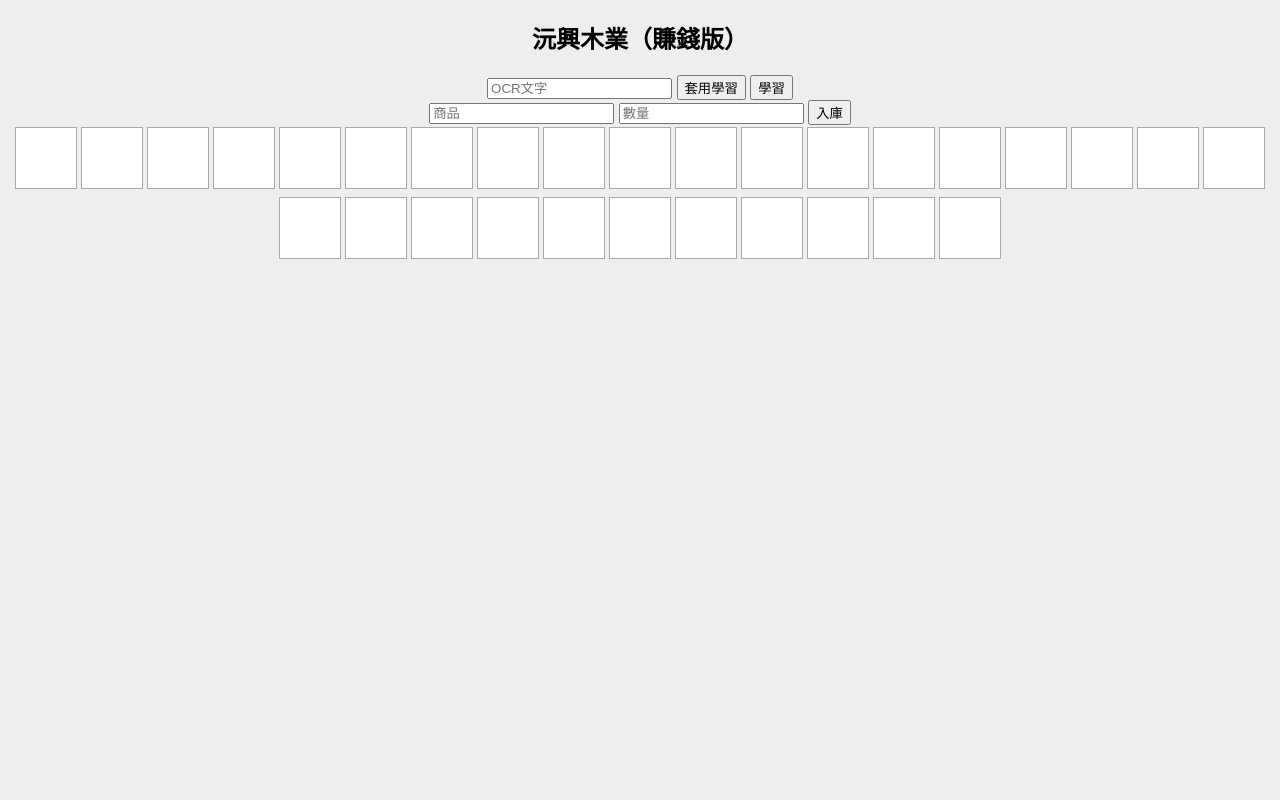
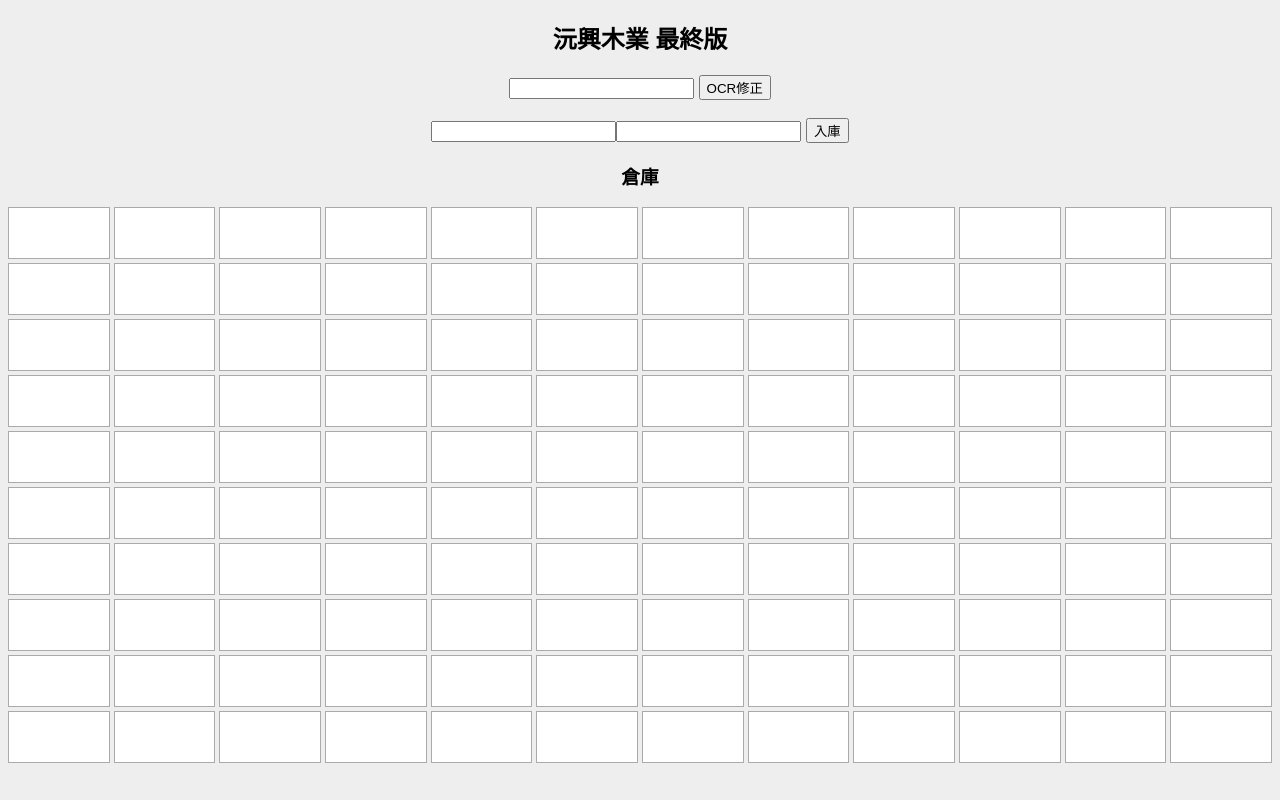
Before and after one commit to x0937952700-cmd/YUANXING, a Flask app: page / in a window 1280 px wide. Run offline with Flask 3, Linux system fonts and the light colour scheme; some libraries are stand-ins or nearby versions.

Commit message:
Update index.html

```diff
--- a/templates/index.html
+++ b/templates/index.html
@@ -3,112 +3,79 @@
 <head>
 <meta name="viewport" content="width=device-width">
 <style>
-body{font-family:Arial;text-align:center;background:#eee;}
-.cell{
- width:60px;height:60px;border:1px solid #aaa;
- display:inline-block;margin:2px;
- background:#fff;
-}
-.drag{
- background:#6fa8dc;color:#fff;
-}
+body{font-family:Arial;background:#eee;text-align:center;}
+.grid{display:grid;grid-template-columns:repeat(12,1fr);gap:4px;}
+.cell{height:50px;background:#fff;border:1px solid #aaa;}
+.drag{background:#6fa8dc;color:#fff;}
 </style>
 </head>
 
 <body>
 
-<h2>沅興木業（賺錢版）</h2>
+<h2>沅興木業 最終版</h2>
 
-<!-- OCR -->
-<div>
-<input id="ocr" placeholder="OCR文字">
-<button onclick="applyOCR()">套用學習</button>
-<button onclick="learnOCR()">學習</button>
-</div>
+<input id="ocr">
+<button onclick="applyOCR()">OCR修正</button>
 
-<!-- 入庫 -->
-<div>
-<input id="p" placeholder="商品">
-<input id="q" placeholder="數量">
+<br><br>
+
+<input id="p"><input id="q">
 <button onclick="add()">入庫</button>
-</div>
 
-<!-- 倉庫 -->
-<div id="warehouse"></div>
+<h3>倉庫</h3>
+<div id="w" class="grid"></div>
 
 <script>
 
-let dragItem="";
+let dragItem=""
 
-/* OCR學習 */
-function learnOCR(){
- let w=prompt("錯誤")
- let c=prompt("正確")
-
- fetch("/api/ocr_learn",{
-  method:"POST",
-  headers:{"Content-Type":"application/json"},
-  body:JSON.stringify({w:w,c:c})
- })
-}
-
-/* OCR套用 */
 function applyOCR(){
  fetch("/api/ocr_apply?t="+ocr.value)
  .then(r=>r.json())
  .then(d=>ocr.value=d.text)
 }
 
-/* 入庫 */
 function add(){
- fetch("/api/add",{
-  method:"POST",
-  headers:{"Content-Type":"application/json"},
-  body:JSON.stringify({p:p.value,q:Number(q.value)})
- })
+ fetch("/api/add",{method:"POST",
+ headers:{"Content-Type":"application/json"},
+ body:JSON.stringify({p:p.value,q:Number(q.value)})})
 }
 
-/* 建倉庫 */
 function build(){
- let w=document.getElementById("warehouse");
- w.innerHTML="";
+ let w=document.getElementById("w")
+ w.innerHTML=""
 
- for(let i=0;i<30;i++){
-  let d=document.createElement("div");
-  d.className="cell";
-  d.dataset.loc="L"+i;
+ for(let i=0;i<120;i++){
+  let c=document.createElement("div")
+  c.className="cell"
+  c.dataset.loc="L"+i
 
-  d.ondrop=(e)=>{
+  c.ondrop=(e)=>{
     e.preventDefault()
-    fetch("/api/move",{
-      method:"POST",
-      headers:{"Content-Type":"application/json"},
-      body:JSON.stringify({p:dragItem,loc:d.dataset.loc})
-    })
+    fetch("/api/move",{method:"POST",
+    headers:{"Content-Type":"application/json"},
+    body:JSON.stringify({p:dragItem,loc:c.dataset.loc})})
   }
 
-  d.ondragover=(e)=>e.preventDefault()
-
-  w.appendChild(d)
+  c.ondragover=(e)=>e.preventDefault()
+  w.appendChild(c)
  }
 }
 
-/* 載入 */
 function load(){
  fetch("/api/warehouse")
  .then(r=>r.json())
  .then(d=>{
   document.querySelectorAll(".cell").forEach(c=>c.innerHTML="")
-
   d.forEach(i=>{
     if(i.l){
       let cell=[...document.querySelectorAll(".cell")]
-        .find(c=>c.dataset.loc===i.l)
+      .find(c=>c.dataset.loc===i.l)
 
       if(cell){
         cell.innerHTML=`<div draggable="true"
-          ondragstart="dragItem='${i.p}'"
-          class="drag">${i.p}<br>${i.q}</div>`
+        ondragstart="dragItem='${i.p}'"
+        class="drag">${i.p}<br>${i.q}</div>`
       }
     }
   })
@@ -117,6 +84,7 @@ function load(){
 
 setInterval(load,2000)
 build()
+
 </script>
 
 </body>
```
